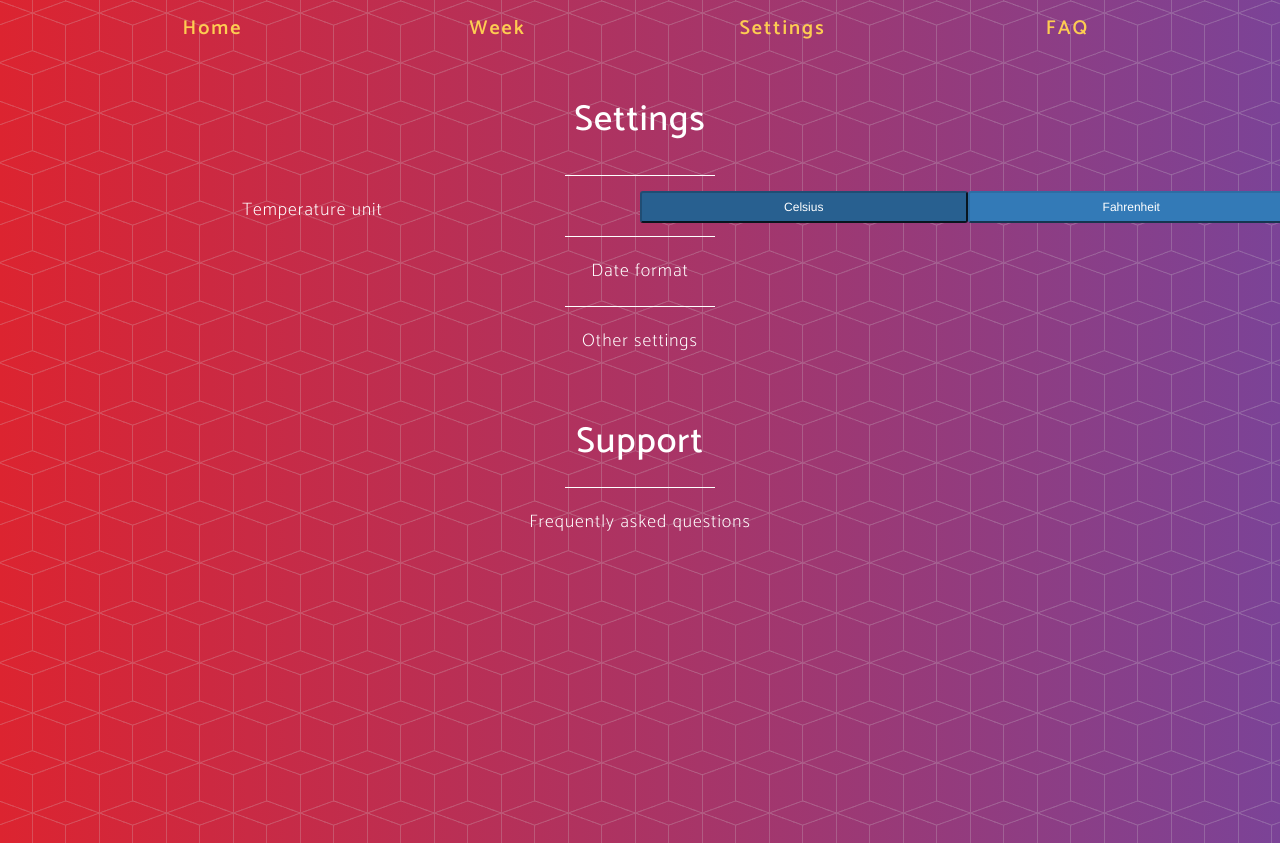
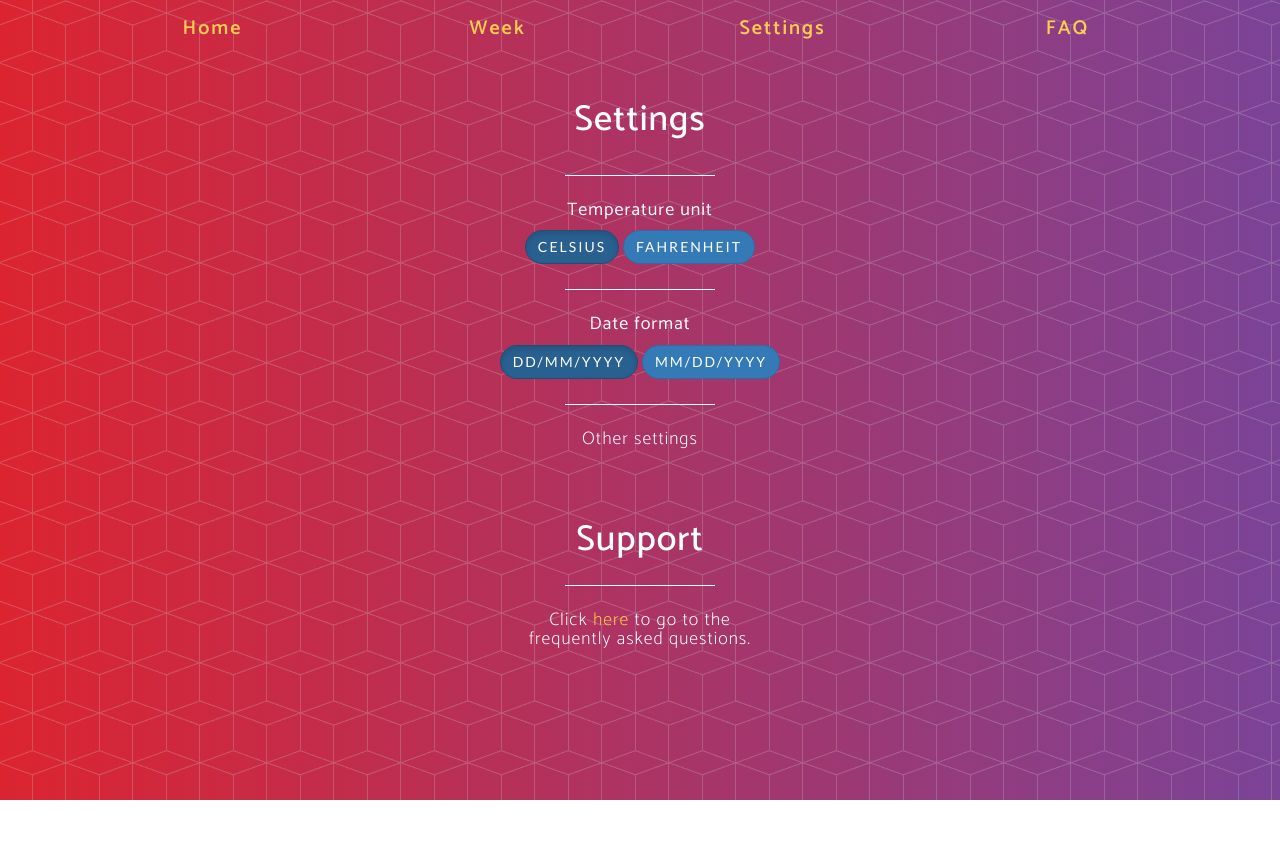
Before and after one commit to ExtraVaganzA/2ID40-final-assignment, a website: page settings.html in a window 1280 px wide. After the commit the page ends 800 px from the top, so only its background shows below. Drawn offline with nearby package versions, Linux system fonts and the light colour scheme; a web font is replaced by a local one.

Commit message:
active buttons (no func yet though)

```diff
--- a/css/new-age.css
+++ b/css/new-age.css
@@ -160,12 +160,11 @@ p {
 	/* fallback for old browsers */
 	background: url("../img/bg-pattern.png"), -webkit-linear-gradient(to right, #7b4397, #dc2430);
 	/* Chrome 10-25, Safari 5.1-6 */
-	/*background: url("../img/bg-pattern.png"), linear-gradient(to left, #7b4397, #dc2430); /* Here the gradient is made!! */
 	background: url("../img/bg-pattern.png"), linear-gradient(to left, #7b4397, #dc2430);
 	/* W3C, IE 10+/ Edge, Firefox 16+, Chrome 26+, Opera 12+, Safari 7+ */
 	color: white;
 	text-align: center;
-	padding: 80px 0 300px;
+	padding: 80px 0 60px;
 }
 
 .header .header-content .header-content-inner h1 {
--- a/settings.html
+++ b/settings.html
@@ -72,28 +72,30 @@
 
 			<div class="col-xs-12">
 				<hr class="divider">
-				<h4 class="col-xs-6">Temperature unit</h4>
-				<button type="button" class="btn-sm btn-primary active col-xs-3" style="wid">Celsius</button>
-				<button type="button" class="btn-sm btn-primary disabled col-xs-3">Fahrenheit</button>
+				<h4 style="font-weight:400">Temperature unit</h4>
+				<button type="button" class="btn btn-primary active knopje">Celsius</button>
+				<button type="button" class="btn btn-primary knopje">Fahrenheit</button>
 				<br>
 				<hr class="divider">
-				<h4>Date format</h4>
+				<h4 style="font-weight:400">Date format</h4>
+				<button type="button" class="btn btn-primary active knopje" style="wid">DD/MM/YYYY</button>
+				<button type="button" class="btn btn-primary knopje">MM/DD/YYYY</button>
+
+
 				<hr class="divider">
 				<h4>Other settings</h4>
 
 			</div>
 
+
 			<div class="col-xs-12">
 				<br><br>
 				<h1 style="font-weight: 500">Support</h1>
 				<hr class="divider">
-				<h4><a href="./faq.html" class="nolink">Frequently asked questions</a></h4>
+				<h4>Click <a href="./faq.html">here</a> to go to the<br> frequently asked questions.</h4>
 			</div>
-
 		</div>
 	</div>
-
-
 
 
     <!-- jQuery -->
@@ -110,4 +112,9 @@
 
 </body>
 
+	<script>
+		$(".knopje").on("click", function() {
+			$( this ).toggleClass( "active" );
+		});
+	</script>
 </html>
```
